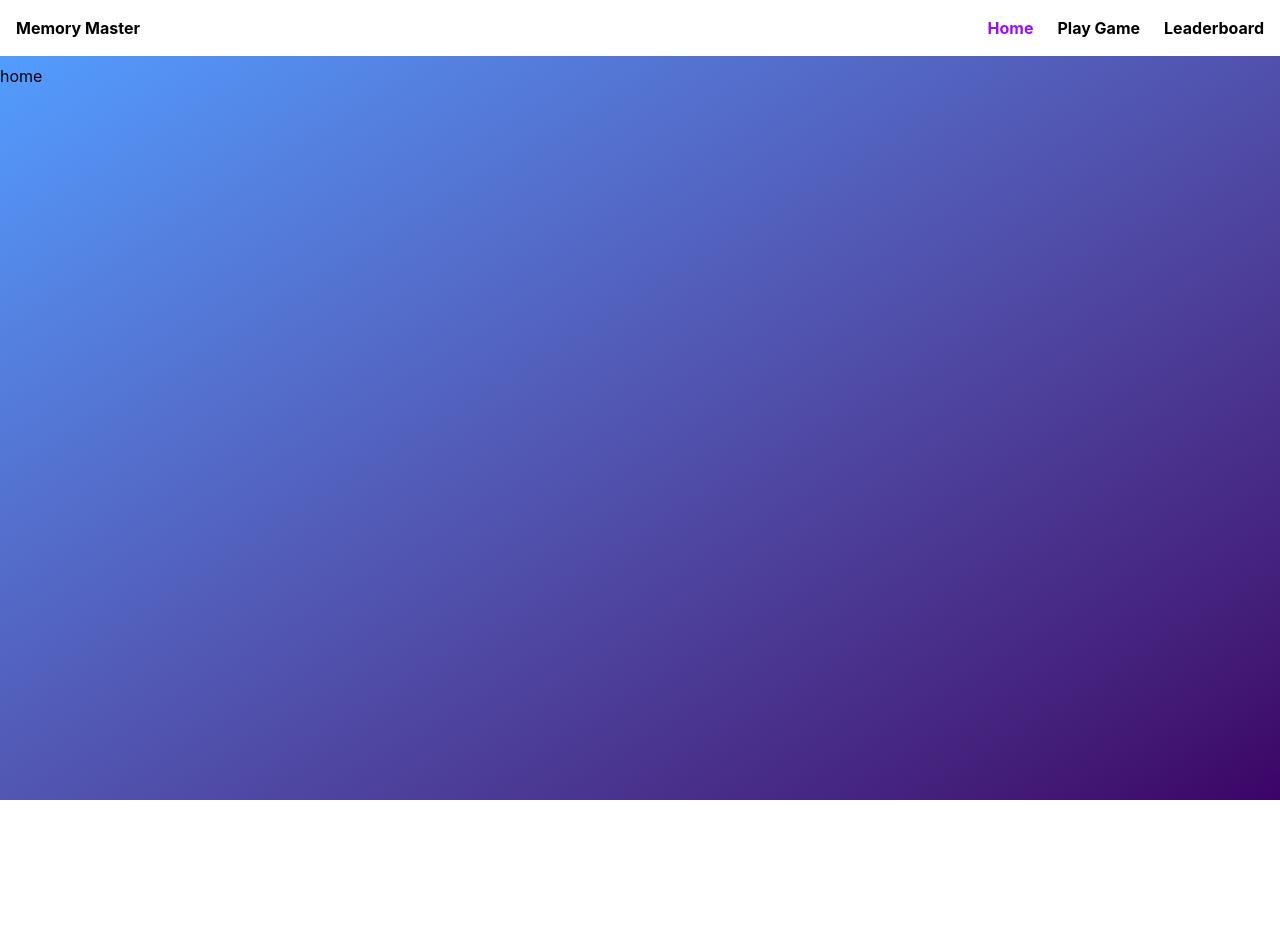
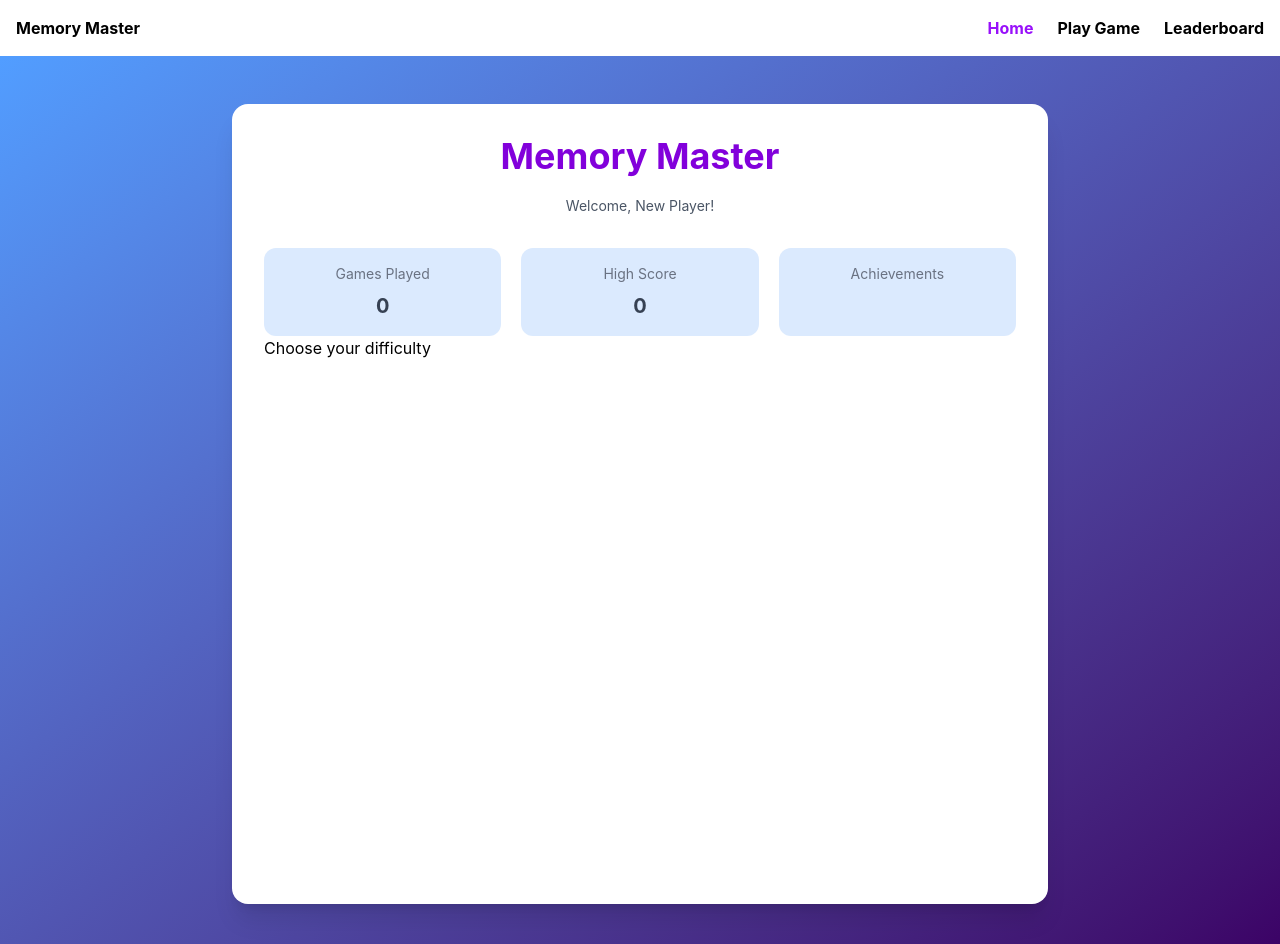
Before and after one commit to jjunglen/Major-Project-3-Mini-Game, a React (Vite) app in the folder mastering-react/: page / in a window 1280 px wide. Before the commit the page ends 800 px from the top, so only its background shows below. Built offline with nearby package versions, Linux system fonts and the light colour scheme.

Commit message:
home page react and tailwind styling

```diff
--- a/mastering-react/src/context/PlayerContext.jsx
+++ b/mastering-react/src/context/PlayerContext.jsx
@@ -39,7 +39,8 @@ export function PlayerProvider({ children }) {
     )
 }
 
-export function userPlayer() {
+
+export function usePlayer() {
     const context = useContext(PlayerContext);
     if (!context) throw new Error("usePlayer must be inside PlayerProvider");
     return context;
--- a/mastering-react/src/hooks/useGame.js
+++ b/mastering-react/src/hooks/useGame.js
@@ -0,0 +1,21 @@
+import { useState, useEffect } from "react";
+
+export function useGameBoard(imageIds) {
+    const [ cards, setCards ] = useState([]);
+    const [ flipped, setFlipped ] = useState([]);
+    const [ match, setMatch ] = useState([]);
+    const [ isChecking, setIsChecking ] = useState(false);
+
+    useEffect(() => {
+        if (imageIds.length === 0) return
+
+        const cardPairs = [...imageIds, ...imageIds].map((iId, i) => ({
+            id: i,
+            imageId: iId,
+        })).sort(() => Math.random())
+
+        setCards(cardPairs)
+        setFlipped([])
+        setMatch([])
+    }, [imageIds])
+}
--- a/mastering-react/src/pages/Home.jsx
+++ b/mastering-react/src/pages/Home.jsx
@@ -1,7 +1,56 @@
+import { useNavigate } from "react-router";
+import { useGame } from "../context/GameContext";
+import { usePlayer } from "../context/PlayerContext";
+
+
+
+const DIFFICULTIES = [
+    { key: "easy", label: "EASY", pairs: 6, time: "120s" },
+    { key: "medium", label: "MEDIUM", pairs: 8, time: "90s" },
+    { key: "legendary", label: "LEGENDARY", pairs: 12, time: "45s" },
+];
+
 export default function Home() {
+    const navigate = useNavigate();
+
+    const { difficulty, setDiffficulty, startGame, } = useGame();
+
+    const { username, gamePlayed, topScore, achievements } = usePlayer();
+
+    const handleStart = () => {
+        startGame();
+        navigate("/game");
+    }
+
     return (
-        <div>
-            home
+      <main className="md:max-w-4xl mx-auto p-10">
+        <div className="bg-white h-screen p-8 shadow-xl rounded-2xl">
+            <div className="flex flex-col space-y-5 text-center">
+                <h1 className="text-4xl text-purple-700 font-bold">
+                Memory Master
+                </h1>
+                <p className="text-gray-600 text-sm">Welcome, {username}!</p>
+            </div>
+            {/* stats at the top */}
+            <div className="grid grid-cols-1 sm:grid-cols-3 gap-5 mt-8">
+                {[
+                { label: "Games Played", value: gamePlayed },
+                { label: "High Score", value: topScore },
+                { label: "Achievements", value: achievements },
+                ].map((stats) => (
+                <div
+                    key={stats.label}
+                    className="bg-blue-100 p-4 rounded-xl text-center"
+                >
+                    <p className="text-sm text-gray-500 mb-2">{stats.label}</p>
+                    <p className="text-xl font-bold text-gray-700">{stats.value}</p>
+                </div>
+                ))}
+            </div>
+            {/* Choose your difficulty */}
+            <h2>Choose your difficulty</h2>
+
         </div>
-    )
+      </main>
+    );
 }
```
